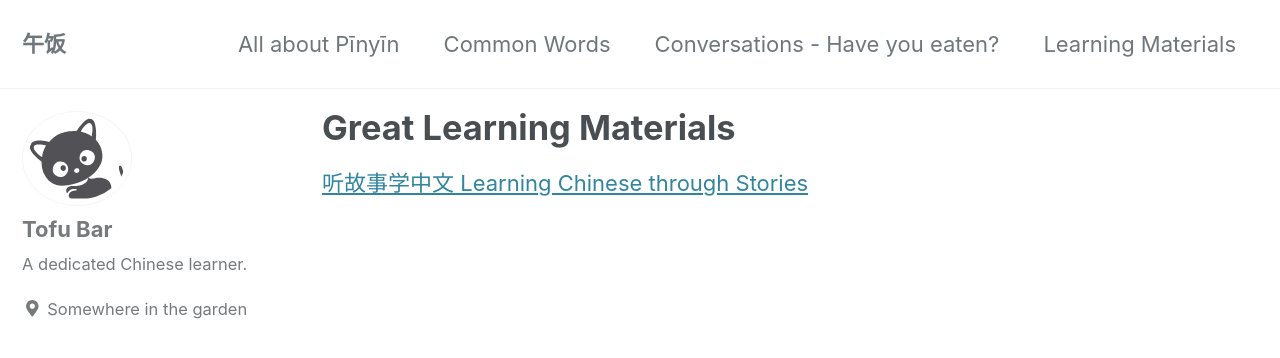
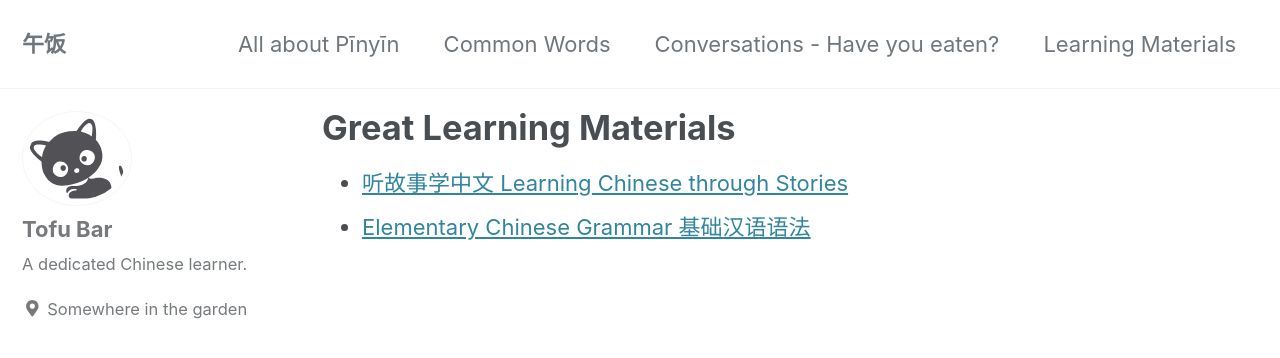
Before and after one commit to afoowalksintoabar/afoowalksintoabar.github.io, a Jekyll site: the page built from _pages/learning-materials-archive.md, in a window 1280 px wide and 900 px high. Shown: the top 358 px of the window. Built offline with Jekyll 4.4.1, drawn with Linux system fonts in a browser that asks for light colours; cached includes are drawn as plain includes; nearby versions of some CDN libraries.

Commit message:
Added material for elementary grammar

```diff
--- a/_pages/learning-materials-archive.md
+++ b/_pages/learning-materials-archive.md
@@ -6,4 +6,5 @@ permalink: /learning-materials-archive/
 author_profile: true
 ---
 
-[听故事学中文 Learning Chinese through Stories](https://itunes.apple.com/us/podcast/%E5%90%AC%E6%95%85%E4%BA%8B%E5%AD%A6%E4%B8%AD%E6%96%87-learning-chinese-through-stories/id942258146?mt=2)
+* [听故事学中文 Learning Chinese through Stories](https://itunes.apple.com/us/podcast/%E5%90%AC%E6%95%85%E4%BA%8B%E5%AD%A6%E4%B8%AD%E6%96%87-learning-chinese-through-stories/id942258146?mt=2)
+* [Elementary Chinese Grammar 基础汉语语法](/assets/docs/elementary-chinese-grammar.pdf)
```
Also changed, not shown: 1 other file.
